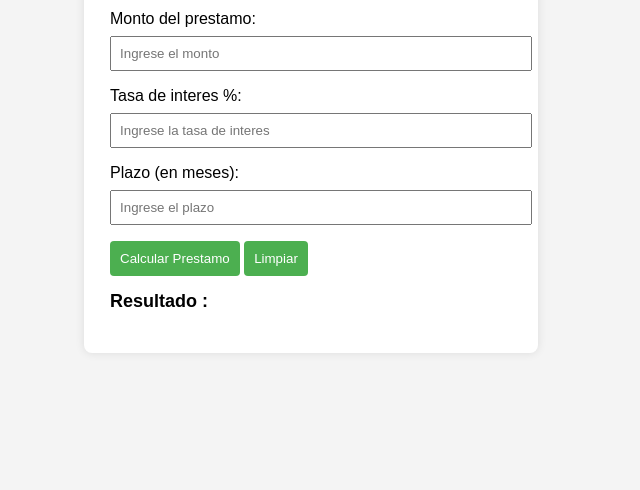
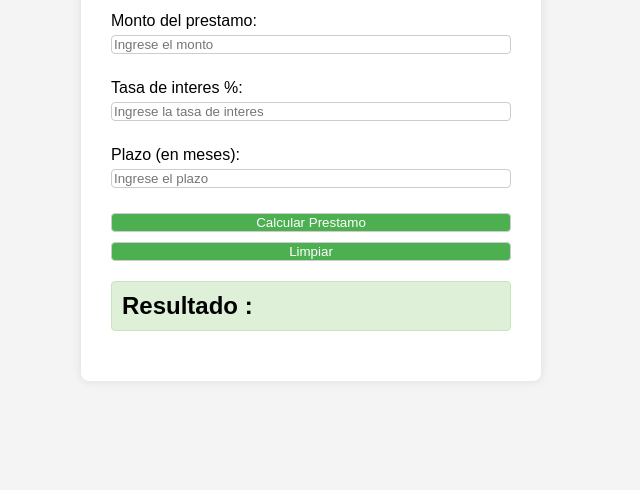
Before and after one commit to niicolagos/javascript-curso-49780, a plain HTML site: page index.html in a window 1280 px wide. Shown: the part 310-800 px from the top of the page, without its empty margins (329-969 px from the left). Drawn offline with Linux system fonts and the light colour scheme.

Commit message:
se agregan estilos en css

```diff
--- a/css/style.css
+++ b/css/style.css
@@ -11,47 +11,60 @@ body {
 
 .container {
     background-color: #fff;
-    padding: 26px;
+    padding: 30px;
     border-radius: 8px;
     box-shadow: 0 0 10px rgba(0, 0, 0, 0.1);
+    max-width: 400px;
+    width: 100%;
 }
+
+h1 {
+    text-align: center;
+}
+
+#inputs {
+    margin-bottom: 15px;
+}
+
 
 label {
     display: block;
-    margin-bottom: 8px;
+    margin-bottom: 5px;
 }
 
-input {
+input[type = "number"],
+input[type= "text"],
+button {
     width: 100%;
-    padding: 8px;
-    margin-bottom: 16px;
+    padding: 10x;
+    border: 1px solid #ccc;
+    border-radius: 4px;
+    box-sizing: border-box;
+    margin-bottom: 10px;
 }
 
 button {
     background-color: #4caf50;
     color: #fff;
-    padding: 10px;
-    border: none;
-    border-radius: 4px;
     cursor: pointer;
+    transition: background-color 0.3s ease;
 }
 
 button:hover {
     background-color: #45a049;
 }
 
-#result-container {
-    margin-top: 20px;
-    border-top: 2px solid #ccc;
-    padding-top: 20px;
-}
-
 #result {
-    font-size: 18px;
+    font-weight: bold;
+    margin-top: 10px;
+    padding: 10px;
+    background-color: #dff0d8;
+    border: 1px solid #c8e5bc;
+    border-radius: 4px;
 }
 
 .error-message{
     display: none;
-    color: #f00;
-    margin-top: 10px;
+    color: #f44336;
+    margin-bottom: 10px;
 }
```
Also changed, not shown: js/practica.js (+41 -41 lines).
